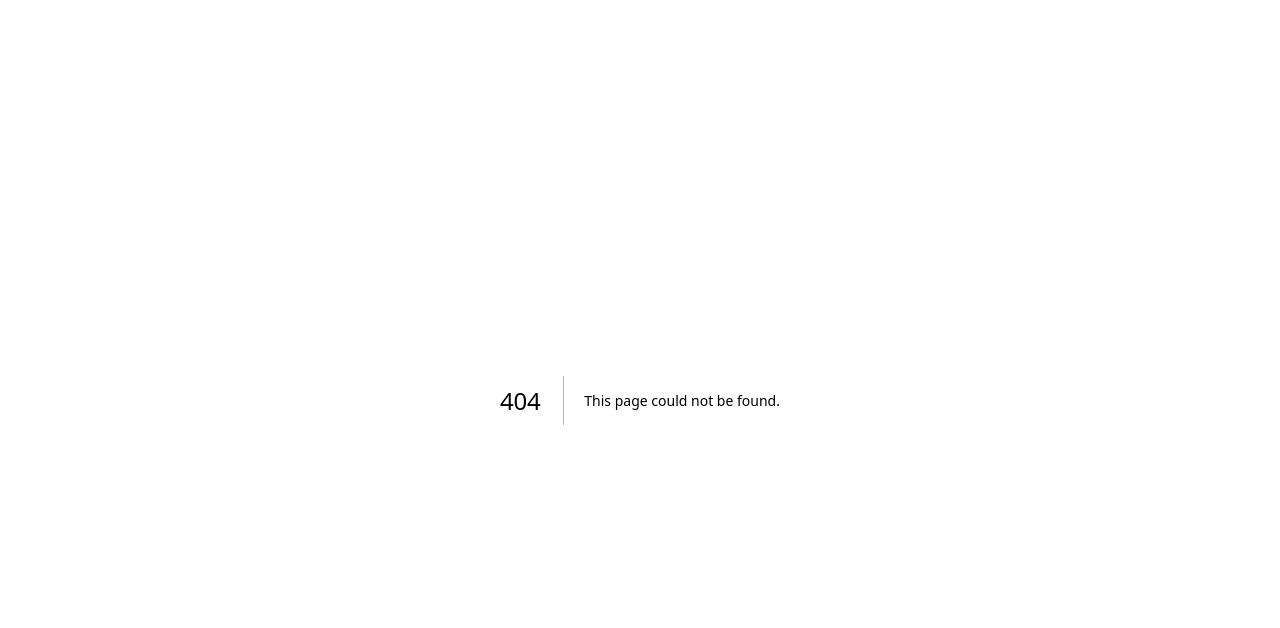
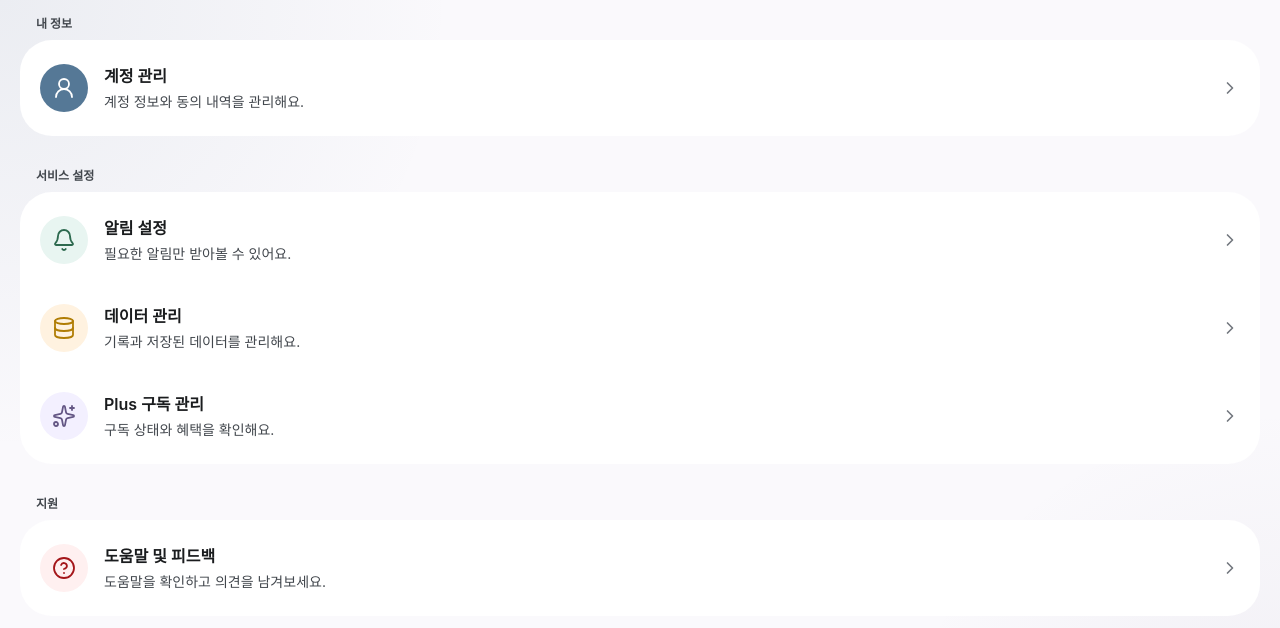
Before and after one commit to The-Myeotzari/focusdam, a Next.js app: page /settings in a window 1280 px wide. Before the commit this address had no page. Shown: the top 628 px of the page. Built offline with nearby package versions, Linux system fonts and the light colour scheme.

Commit message:
feat: 설정 홈 화면 구현 #4

```diff
--- /dev/null
+++ b/src/app/settings/page.tsx
@@ -0,0 +1,11 @@
+import type { Metadata } from 'next';
+
+import { SettingsPage } from '@/widgets/settings-page';
+
+export const metadata: Metadata = {
+  title: '설정',
+};
+
+export default function Page() {
+  return <SettingsPage />;
+}
--- /dev/null
+++ b/src/widgets/settings-page/index.ts
@@ -0,0 +1,2 @@
+// ui
+export { SettingsPage } from './ui/Settings-page';
--- /dev/null
+++ b/src/widgets/settings-page/ui/Settings-page.tsx
@@ -0,0 +1,28 @@
+// 설정 홈 화면 페이지
+
+import { SETTINGS_MENU_SECTIONS, SettingsMenuItem } from '@/widgets/settings-menu';
+
+export function SettingsPage() {
+  return (
+    <main className="flex gap-8 flex-col px-5 py-4">
+      <div className="grid gap-8">
+        {SETTINGS_MENU_SECTIONS.map((section) => (
+          <section key={section.title} aria-labelledby={`settings-${section.title}`}>
+            <h2
+              id={`settings-${section.title}`}
+              className="mb-2 px-4 text-xs font-semibold text-[var(--color-on-surface-variant)]"
+            >
+              {section.title}
+            </h2>
+
+            <ul className="overflow-hidden rounded-[var(--radius-xxl)] bg-[var(--color-surface-container-lowest)] p-1 shadow-[var(--shadow-card)]">
+              {section.items.map((item) => (
+                <SettingsMenuItem key={item.href} {...item} />
+              ))}
+            </ul>
+          </section>
+        ))}
+      </div>
+    </main>
+  );
+}
```
